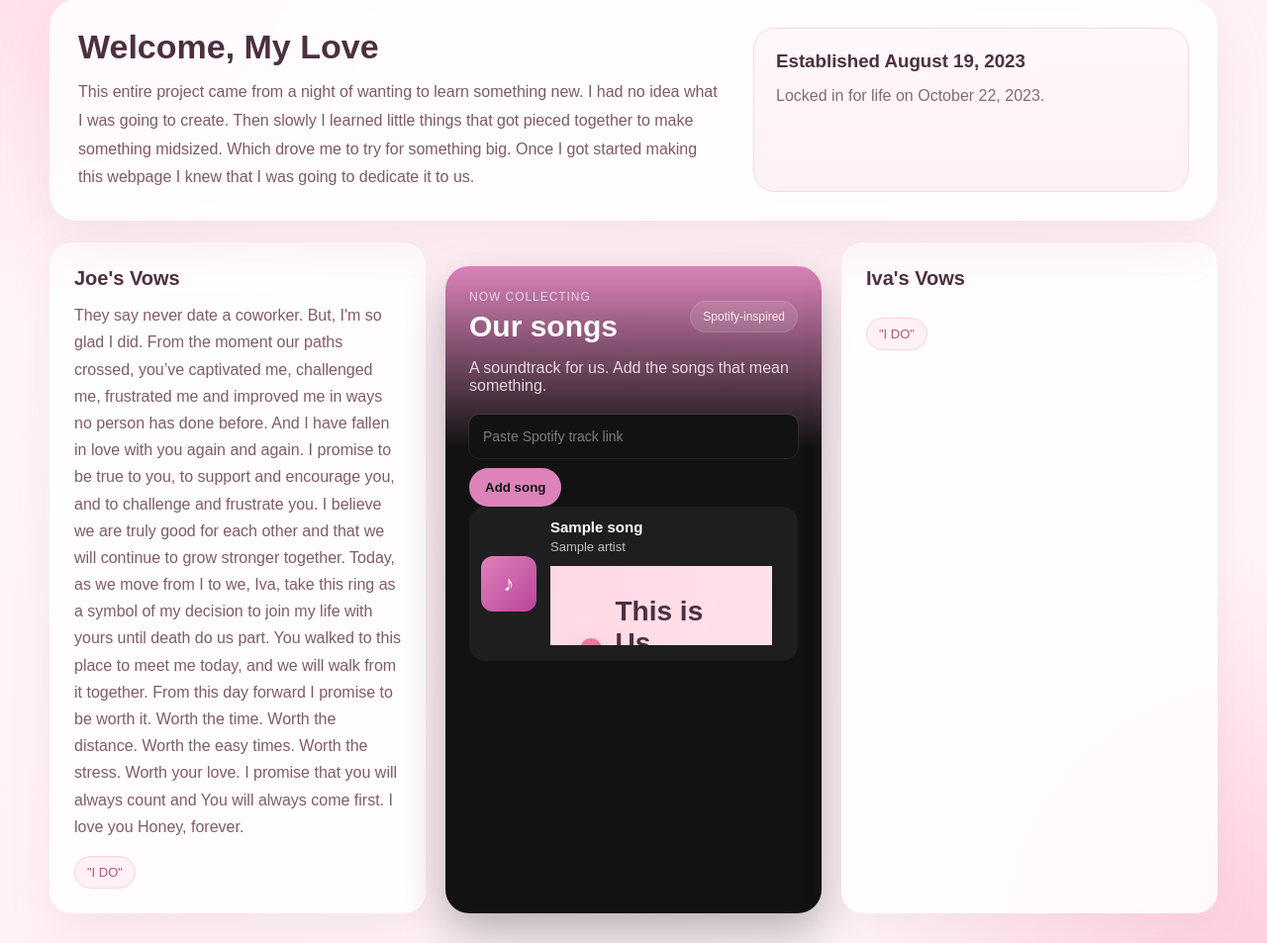
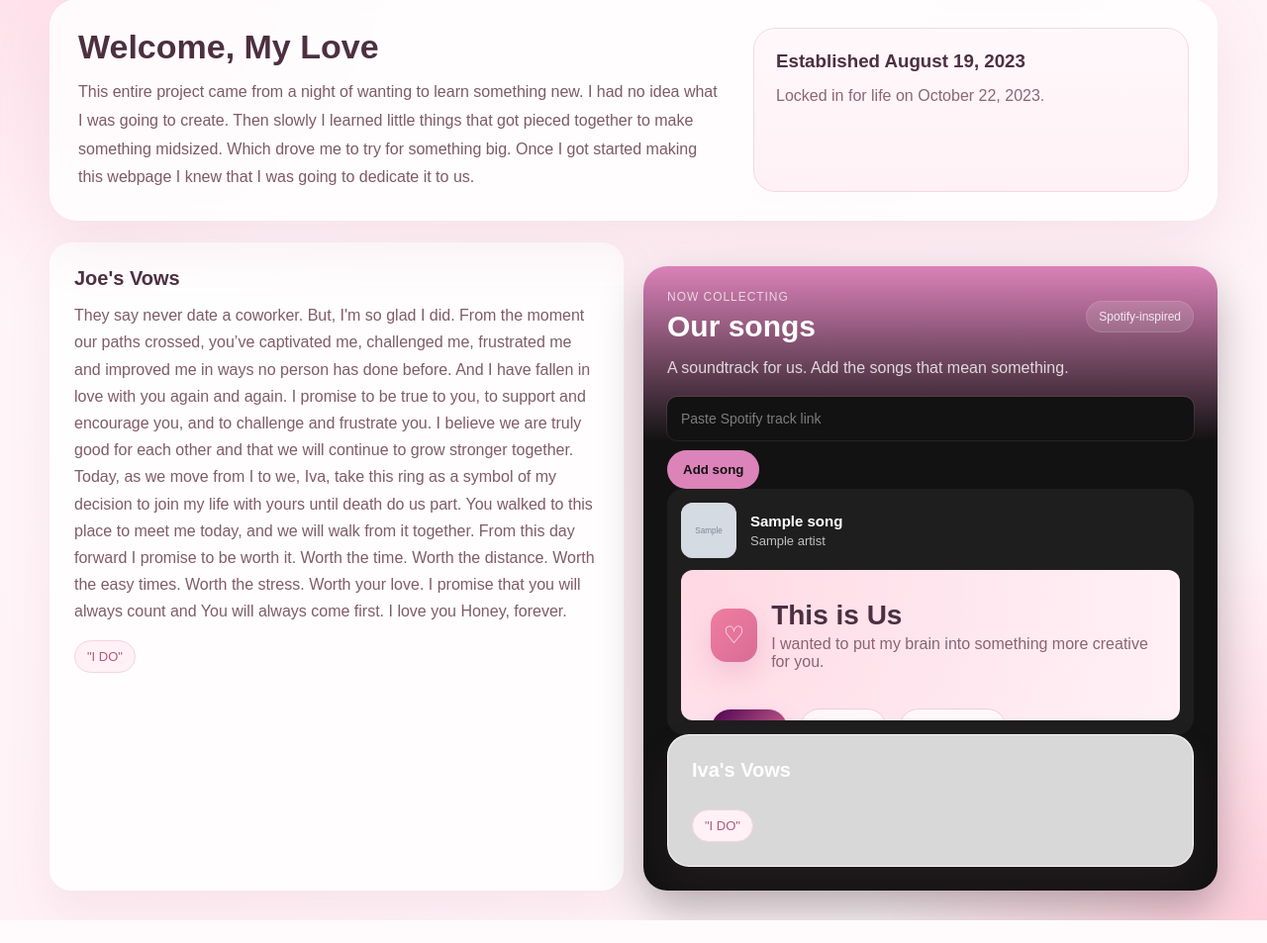
Before and after one commit to josephwaynek2000-alt/login_project, a Flask app: page /dashboard in a window 1280 px wide. Shown: the part 145-1098 px from the top of the page at 99% size. After the commit the page ends 1075 px from the top, so only its background shows below. Run offline with Flask 3, Linux system fonts and the light colour scheme; the visitor is signed in with stand-in values (Sample User, id 1); grey boxes marked "Sample" are stand-in pictures; a database or web service that is not in the repository returns one stand-in record (values such as "Sample title"); some libraries are stand-ins or nearby versions.

Commit message:
updates to app.py and dashboard

```diff
--- a/app.py
+++ b/app.py
@@ -32,8 +32,13 @@
             title TEXT NOT NULL,
             artist TEXT NOT NULL,
             spotify_link TEXT NOT NULL,
-            embed_link TEXT NOT NULL
+            embed_link TEXT NOT NULL,
+            cover_url TEXT
         )
+    """)
+    cur.execute("""
+        ALTER TABLE songs
+        ADD COLUMN IF NOT EXISTS cover_url TEXT
     """)
     conn.commit()
     cur.close()
@@ -102,11 +107,15 @@
     spotify_link = data["external_urls"]["spotify"]
     embed_link = f"https://open.spotify.com/embed/track/{track_id}"
 
+    images = data.get("album", {}).get("images", [])
+    cover_url = images[0]["url"] if images else None
+
     return {
         "title": title,
         "artist": artist,
         "spotify_link": spotify_link,
-        "embed_link": embed_link
+        "embed_link": embed_link,
+        "cover_url": cover_url
     }
 
 cloudinary.config(
@@ -171,14 +180,16 @@
         conn = get_db_connection()
         cur = conn.cursor()
         cur.execute("""
-            INSERT INTO songs (title, artist, spotify_link, embed_link)
-            VALUES (%s, %s, %s, %s)
+            INSERT INTO songs (title, artist, spotify_link, embed_link, cover_url)
+            VALUES (%s, %s, %s, %s, %s)
         """, (
             song["title"],
             song["artist"],
             song["spotify_link"],
-            song["embed_link"]
+            song["embed_link"],
+            song["cover_url"]
         ))
+
         conn.commit()
         cur.close()
         conn.close()
@@ -201,7 +212,7 @@
         conn = get_db_connection()
         cur = conn.cursor()
         cur.execute("""
-            SELECT id, title, artist, spotify_link, embed_link
+            SELECT id, title, artist, spotify_link, embed_link, cover_url
             FROM songs
             ORDER BY id DESC
         """)
@@ -210,15 +221,16 @@
         conn.close()
 
         songs = [
-            {
-                "id": row[0],
-                "title": row[1],
-                "artist": row[2],
-                "spotify_link": row[3],
-                "embed_link": row[4],
-            }
-            for row in rows
-        ]
+    {
+        "id": row[0],
+        "title": row[1],
+        "artist": row[2],
+        "spotify_link": row[3],
+        "embed_link": row[4],
+        "cover_url": row[5],
+    }
+    for row in rows
+]
     except Exception as e:
         print("DASHBOARD DB ERROR:", e)
         flash("Songs are temporarily unavailable.")
--- a/templates/dashboard.html
+++ b/templates/dashboard.html
@@ -330,15 +330,11 @@
 }
 
 .song-row {
-    display: grid;
-    grid-template-columns: 56px 1fr auto;
-    align-items: center;
-    gap: 14px;
-    text-decoration: none;
+    display: block;
     color: white;
     background: rgba(255,255,255,0.05);
     border-radius: 16px;
-    padding: 12px;
+    padding: 14px;
     transition: background 0.18s ease, transform 0.18s ease;
 }
 
@@ -347,17 +343,12 @@
     transform: translateY(-1px);
 }
 
-.song-cover {
-    width: 56px;
-    height: 56px;
-    border-radius: 12px;
-    background: linear-gradient(135deg, #dc83ba, #bb439b);
-    display: flex;
+.song-top {
+    display: grid;
+    grid-template-columns: 56px 1fr;
+    gap: 14px;
     align-items: center;
-    justify-content: center;
-    font-size: 22px;
-    font-weight: bold;
-    color: white;
+    margin-bottom: 12px;
 }
 
 .song-info {
@@ -377,6 +368,34 @@
     font-size: 13px;
     margin-top: 4px;
 }
+
+.song-embed iframe {
+    width: 100%;
+    height: 152px;
+    border: none;
+    border-radius: 12px;
+    display: block;
+}
+
+.song-cover {
+    width: 56px;
+    height: 56px;
+    border-radius: 12px;
+    overflow: hidden;
+    background: linear-gradient(135deg, #dc83ba, #bb439b);
+    display: flex;
+    align-items: center;
+    justify-content: center;
+    flex-shrink: 0;
+}
+
+.song-cover img {
+    width: 100%;
+    height: 100%;
+    object-fit: cover;
+    display: block;
+}
+
 
 .song-action {
     font-size: 13px;
@@ -469,28 +488,30 @@
                 </form>
 
                 <div class="songs-list">
-
-            </div>
     {% if songs %}
         {% for song in songs %}
             <div class="song-row">
+                <div class="song-top">
                     <div class="song-cover">
+                        {% if song.cover_url %}
+                            <img src="{{ song.cover_url }}" alt="{{ song.title }} album cover">
+                        {% else %}
                             <span>♪</span>
+                        {% endif %}
                     </div>
 
                     <div class="song-info">
                         <div class="song-title">{{ song.title }}</div>
                         <div class="song-artist">{{ song.artist }}</div>
+                    </div>
+                </div>
 
-                    <div style="margin-top: 12px;">
+                <div class="song-embed">
                     <iframe
                         src="{{ song.embed_link }}"
-                            width="100%"
-                            height="80"
-                            frameborder="0"
-                            allow="autoplay; clipboard-write; encrypted-media; fullscreen; picture-in-picture">
+                        allow="autoplay; clipboard-write; encrypted-media; fullscreen; picture-in-picture"
+                        loading="lazy">
                     </iframe>
-                    </div>
                 </div>
             </div>
         {% endfor %}
```
Lines whose indentation alone changed are shown as unchanged.
